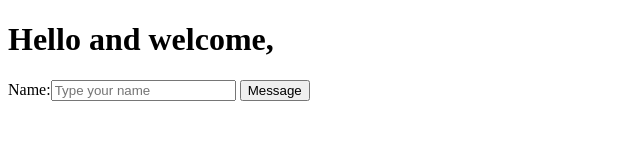
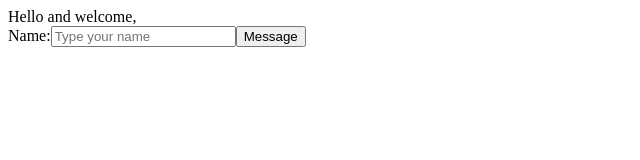
Before and after one commit to silviagb2/Monster_Welcome_Messages, a plain HTML site: page index.html in a window 1280 px wide. Both pictures are taken after a click on the button "Message". Shown: the whole page, without its empty margins (0-640 px from the left). Drawn offline with nearby package versions, Linux system fonts and the light colour scheme.

Commit message:
finished

```diff
--- /dev/null
+++ b/app.js
@@ -0,0 +1,15 @@
+const app = Vue.createApp ({
+    data(){
+        return{
+            userInput:'',
+            message: ''
+        }
+    },
+    methods:{
+        showMessage(){
+            return this.message = `Hello and welcome, ${this.userInput}`
+        }
+    }
+})
+
+app.mount('#container')
--- a/index.html
+++ b/index.html
@@ -5,18 +5,14 @@
     <meta name="viewport" content="width=device-width, initial-scale=1.0">
     <meta http-equiv="X-UA-Compatible" content="ie=edge">
     <title>JavaScript Messages</title>
+    <script src="https://unpkg.com/vue@next" defer></script>
+    <script src="app.js" defer></script>
 </head>
 <body>
-    <div id="output"></div>
-    <label>Name:</label><input type="text" placeholder="Type your name">
-    <button>Message</button>
+    <div id="container">
+        <div id="output">{{message}}</div>
+        <label>Name:</label><input type="text" placeholder="Type your name" v-model="userInput">
+        <button @click="showMessage">Message</button>
+    </div>
 </body>
-<script>
-    const btn = document.querySelector('button');
-    btn.addEventListener('click', function(){
-        const output = document.querySelector('#output');
-        const name = document.querySelector('input').value;
-        output.innerHTML = `<h1>Hello and welcome, ${name}</h1>`;
-    })
-</script>
 </html>
```
